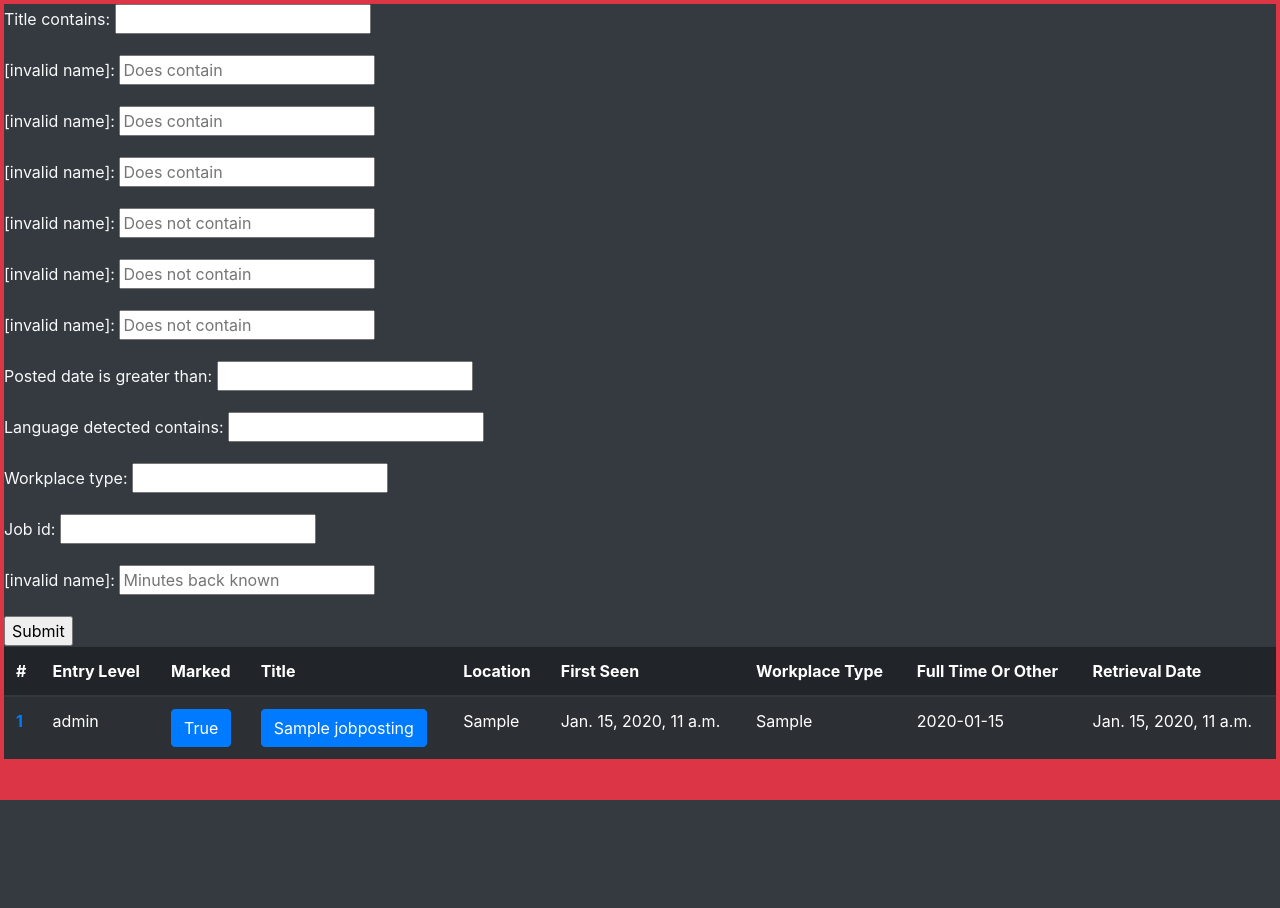
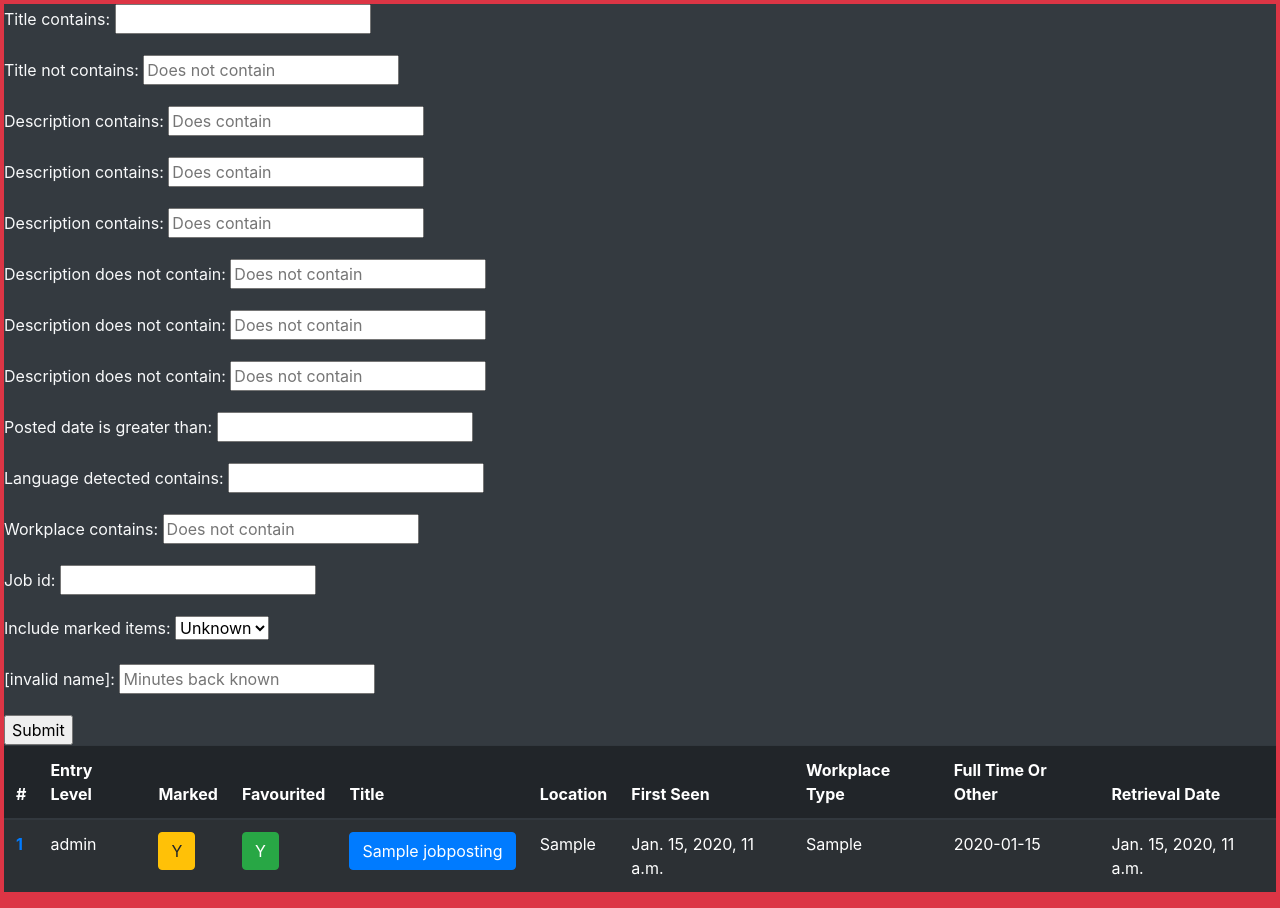
Before and after one commit to krossenheim/promote_me_not, a Django app: page /display/man/ in a window 1280 px wide. Before the commit the page ends 800 px from the top, so only its background shows below. Run offline with Django 4.2, Linux system fonts and the light colour scheme; tables that the repository leaves empty hold one stand-in row (values such as "Sample post"); some libraries are stand-ins or nearby versions.

Commit message:
Add a favourite field to the model and implement that and the 'marked' attributes on the view

```diff
--- a/promote_me_not/display_jobs/filters.py
+++ b/promote_me_not/display_jobs/filters.py
@@ -8,28 +8,41 @@ from django.db.models import Q
 class JobPostingFilter(django_filters.FilterSet):
     title_contains = django_filters.CharFilter(field_name='title',
                                                lookup_expr='contains')
+    title_not_contains = django_filters.CharFilter(
+        method='title_not_contains_method',
+        label='Title not contains',
+        widget=widgets.TextInput(attrs={'placeholder': 'Does not contain'})
+    )
     description_contains = django_filters.CharFilter(
         method='description_does_contain',
+        label='Description contains',
         widget=widgets.TextInput(attrs={'placeholder': 'Does contain'})
     )
     description_contains1 = django_filters.CharFilter(
         method='description_does_contain',
+        label='Description contains',
+
         widget=widgets.TextInput(attrs={'placeholder': 'Does contain'})
     )
     description_contains2 = django_filters.CharFilter(
         method='description_does_contain',
+        label='Description contains',
+
         widget=widgets.TextInput(attrs={'placeholder': 'Does contain'})
     )
     description_contains_not = django_filters.CharFilter(
         method='description_does_not_contain',
+        label='Description does not contain',
         widget=widgets.TextInput(attrs={'placeholder': 'Does not contain'})
     )
     description_contains_not1 = django_filters.CharFilter(
         method='description_does_not_contain',
+        label='Description does not contain',
         widget=widgets.TextInput(attrs={'placeholder': 'Does not contain'})
     )
     description_contains_not2 = django_filters.CharFilter(
         method='description_does_not_contain',
+        label='Description does not contain',
         widget=widgets.TextInput(attrs={'placeholder': 'Does not contain'})
     )
     posted_date = django_filters.DateFilter(field_name='posted_date', lookup_expr='gt')
@@ -38,18 +51,43 @@ class JobPostingFilter(django_filters.FilterSet):
                                          lookup_expr='contains',
                                          initial='en')
 
-    worplace_type = django_filters.CharFilter(field_name='workplace_type',
-                                              lookup_expr='iexact',
-                                              initial='Remote')
+    workplace_type_contains = django_filters.CharFilter(
+        method='workplace_type_contains_method',
+        initial='Remote,',
+        label='Workplace contains',
+        widget=widgets.TextInput(attrs={'placeholder': 'Does not contain'})
+    )
     linkedin_id = django_filters.NumberFilter(
         field_name='job_id',
         lookup_expr='iexact'
     )
 
+    include_marked = django_filters.BooleanFilter(
+        method='include_marked_method',
+        initial='No',
+        label='Include marked items')
+
+
     scraped_minutes_ago = django_filters.NumberFilter(
         method='scraped_minutes_ago_method',
         widget=widgets.TextInput(attrs={'placeholder': 'Minutes back known'})
     )
+
+    def include_marked_method(self, qs, name, value):
+        print(value)
+        return qs.exclude(Q(marked=True) if not value else Q())
+
+    def title_not_contains_method(self, qs, name, value):
+        queryset_condition = Q()
+        for item in value.split(","):
+            queryset_condition = queryset_condition | Q(title__icontains=item)
+        return qs.exclude(queryset_condition)
+
+    def workplace_type_contains_method(self, qs, name, value):
+        queryset_condition = Q()
+        for item in value.split(","):
+            queryset_condition = queryset_condition | Q(workplace_type__icontains=item)
+        return qs.filter(queryset_condition)
 
     def description_does_contain(self, qs, name, value):
         queryset_condition = Q()
--- a/promote_me_not/display_jobs/models.py
+++ b/promote_me_not/display_jobs/models.py
@@ -26,9 +26,10 @@ class JobPosting(SoftDeleteObject, models.Model):
     entry_level = models.CharField(max_length=255, null=True)
     language_detected = models.CharField(max_length=2, null=True)
     marked = models.BooleanField(default=False)
+    favourited = models.BooleanField(default=False)
 
     def __init__(self, *args, **kwargs):
-        self.wanted_attributes_for_ordered_table = "entry_level,marked,title,location,first_seen,workplace_type,full_time_or_other,retrieval_date".split(
+        self.wanted_attributes_for_ordered_table = "entry_level,marked,favourited,title,location,first_seen,workplace_type,full_time_or_other,retrieval_date".split(
             ",")
         super().__init__(*args, **kwargs)
 
--- a/promote_me_not/display_jobs/templates/display_jobs/job_posting_handmade.html
+++ b/promote_me_not/display_jobs/templates/display_jobs/job_posting_handmade.html
@@ -3,38 +3,84 @@
 {% block content %}
 <title>Job posts</title>
 <script type='text/Javascript'>
-function toggleMarked(item_pk){
-fetch("{% url 'toggle_marked' %}", {
+async function toggleFavourited(item_pk){
+await fetch("{% url 'toggle_favourited' %}", {
 headers: {'Accept': 'application/json','Content-Type': 'application/json'},
 method:'POST',
 body:JSON.stringify({"pk":item_pk})}).then((response) => {
     if (!response.ok) {
       throw new Error(`HTTP error! Status: ${response.status}`);
     }
+    const res_values = response.json()
+    return res_values
+  }).then((val) => {
+    if (val.Status == "Success"){
+<!--    $("#button"+item_pk).parent().parent().remove()-->
 
-    console.log(response)
-  }).then((response) => {
-    console.log(response)
+    if (val.Payload.favourited_value_now)
+        newval = "Y"
+    else
+        newval = "N"
+    var button = $("#buttonfav"+item_pk)
+    button.text(newval)
+    button.toggleClass('btn-primary')
+    button.toggleClass('btn-success')
 
+    }
   })
 }
+
+
+</script>
+<script type='text/Javascript'>
+async function toggleMarked(item_pk){
+await fetch("{% url 'toggle_marked' %}", {
+headers: {'Accept': 'application/json','Content-Type': 'application/json'},
+method:'POST',
+body:JSON.stringify({"pk":item_pk})}).then((response) => {
+    if (!response.ok) {
+      throw new Error(`HTTP error! Status: ${response.status}`);
+    }
+    const res_values = response.json()
+    return res_values
+  }).then((val) => {
+    if (val.Status == "Success"){
+<!--    $("#button"+item_pk).parent().parent().remove()-->
+
+    if (val.Payload.marked_value_now)
+        newval = "Y"
+    else
+        newval = "N"
+    var button = $("#buttonmarked"+item_pk)
+    button.text(newval)
+    button.toggleClass('btn-primary')
+    button.toggleClass('btn-warning')
+
+    }
+  })
+}
+
+
 </script>
 <script type='text/Javascript'>
 $(document).on('show.bs.modal','#modal', function (event) {
   $('body').css('overflow','hidden')
   var button = $(event.relatedTarget) // Button that triggered the modal
-  button.toggleClass('btn-primary', 'btn-secondary')
+  button.toggleClass('btn-primary')
+  button.toggleClass('btn-secondary')
   var DESCRIPTION = button.data('whatever') // Extract info from data-* attributes
   // If necessary, you could initiate an AJAX request here (and then do the updating in a callback).
   // Update the modal's content. We'll use jQuery here, but you could use a data binding library or other methods instead.
   var modal = $(this)
   modal.find('.descriptiontext').html(DESCRIPTION)
 })
+
 </script>
 <script type='text/Javascript'>
 $(document).on('hide.bs.modal','#modal', function (event) {
   $('body').css('overflow','auto');
 })
+
 </script>
 <div>
     <div>
@@ -59,15 +105,21 @@ $(document).on('hide.bs.modal','#modal', function (event) {
         <tbody>
         {% for jp in filter.qs %}
         <tr>
-        <th scope="row"><a href = '{{jp.joburl}}'>{{ forloop.counter }}</a></th>
+            <th scope="row"><a href='{{jp.joburl}}'>{{ forloop.counter }}</a></th>
             {% for item in jp.get_attributes_ordered_for_table %}
             {% if forloop.counter0 == 1 %}
             <td>
-            <button type="button" class="btn btn-primary" onclick="toggleMarked({{jp.pk}})">
-                {{item}}
+                <button id = "buttonmarked{{jp.pk}}" type="button" class="btn {% if item %} btn-warning {% else %} btn-primary {% endif %}" onclick="toggleMarked({{jp.pk}})">
+                    {% if item %} Y {% else %} N {% endif %}
                 </button>
             </td>
             {% elif forloop.counter0 == 2 %}
+            <td>
+            <button id = "buttonfav{{jp.pk}}" type="button" class="btn {% if item %} btn-success {% else %} btn-primary {% endif %}" onclick="toggleFavourited({{jp.pk}})">
+                {% if item %} Y {% else %} N {% endif %}
+            </button>
+            </td>
+            {% elif forloop.counter0 == 3 %}
             <td>
                 <button type="button" class="btn btn-primary" data-toggle="modal" data-target="#modal"
                         data-whatever="{{jp.description}}">
--- a/promote_me_not/display_jobs/urls.py
+++ b/promote_me_not/display_jobs/urls.py
@@ -7,5 +7,6 @@ urlpatterns = [
     path('filtered/', views.JobPostingFilterView.as_view()),
     path('man/', views.manual_jobposting_view),
     path('toggle_marked/', views.toggle_marked_attribute, name = 'toggle_marked'),
+    path('toggle_favourited/', views.toggle_favourited_attribute, name='toggle_favourited'),
 
 ]
--- a/promote_me_not/display_jobs/views.py
+++ b/promote_me_not/display_jobs/views.py
@@ -5,11 +5,12 @@ from django.views.generic import ListView
 from django_tables2 import SingleTableView, SingleTableMixin
 from django_filters.views import FilterView
 from django.http import JsonResponse
-from django.views.decorators.csrf import csrf_protect,csrf_exempt
+from django.views.decorators.csrf import csrf_protect, csrf_exempt
 
 from .filters import JobPostingFilter
 from .models import JobPosting
 from .tables import JobPostingTable
+import time
 
 
 class JobPostingListView(ListView):
@@ -31,17 +32,42 @@ class JobPostingFilterView(SingleTableMixin, FilterView):
     filterset_class = JobPostingFilter
 
 
+def standardJsonResponse(status: str = "", message: str = "", payload: dict = None):
+    rv = {
+        'Status': status,
+        'Message': message,
+        'Payload': dict() if payload is None else payload
+    }
+    return JsonResponse(rv)
+
+
 @csrf_exempt
 def toggle_marked_attribute(request):
     if request.method != "POST":
-        return JsonResponse({'Status': 'Failure', "Message": "Bad request."})
+        return standardJsonResponse(status="Failure", message="Bad request.")
     data = json.loads(request.body)
     job = JobPosting.objects.filter(pk=data['pk'])
     if not job:
-        return JsonResponse({'Status': 'Failure', "Message": "No such pk."})
+        return standardJsonResponse(status="Failure", message="No such job id")
     job[0].marked = not job[0].marked
     job[0].save()
-    return JsonResponse({'Status': 'Success', "Message": "Toggled attribute marked.."})
+    return standardJsonResponse(status='Success',
+                                message='Toggle attiribute marked.',
+                                payload={'marked_value_now': job[0].marked})
+
+@csrf_exempt
+def toggle_favourited_attribute(request):
+    if request.method != "POST":
+        return standardJsonResponse(status="Failure", message="Bad request.")
+    data = json.loads(request.body)
+    job = JobPosting.objects.filter(pk=data['pk'])
+    if not job:
+        return standardJsonResponse(status="Failure", message="No such job id")
+    job[0].favourited = not job[0].favourited
+    job[0].save()
+    return standardJsonResponse(status='Success',
+                                message='Toggle attiribute favourited.',
+                                payload={'favourited_value_now': job[0].favourited})
 
 
 # Create your views here.
--- a/the_scrapering/linked_in/site_info.py
+++ b/the_scrapering/linked_in/site_info.py
@@ -9,13 +9,14 @@ DESCRIPTION_CLASSNAME = 'jobs-unified-description__content'# if ('jantequera' in
 MINIMUM_TIME_PER_PAGE_SECONDS = 1.9
 
 geo_ids = {
-    'switz' : '106693272',
+    'ger': '101282230',
     'europe' : '91000002',
+    'netherlands': '102890719',
     'finland' : '100456013',
     'denmark': '104514075',
     'norway': '103819153',
+    'switz': '106693272',
     'spain': '105646813',
-    'netherlands': '102890719',
     'sweden': '105117694',
 
 
```
Lines whose indentation alone changed are shown as unchanged.
